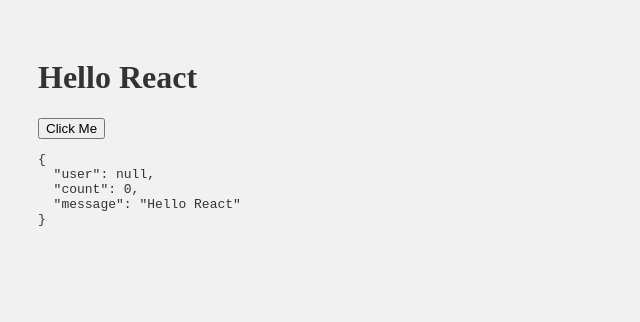
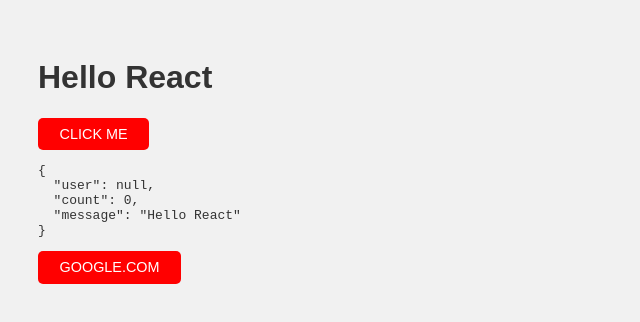
Before and after one commit to nikrowell/react-ejected, a React app: page / in a window 1280 px wide. Shown: the whole page, without its empty margins (0-640 px from the left). Built offline with nearby package versions, Linux system fonts and the light colour scheme; no server answers.

Commit message:
basic btn styles and button link example

```diff
--- a/scss/index.scss
+++ b/scss/index.scss
@@ -3,6 +3,42 @@
 
 body {
   color: $color-grey;
+  font-family: sans-serif;
   background: #f1f1f1;
   padding: 30px;
 }
+
+.btn {
+  // @include no-select;
+  display: inline-flex;
+  position: relative;
+  margin: 0;
+  padding: 0.625em 1.5em;
+  font-size: 0.9rem;
+  font-family: inherit;
+  line-height: 1;
+  text-align: center;
+  text-decoration: none;
+  text-transform: uppercase;
+  color: #FFF;
+  background-color: #F00;
+  border-radius: 5px;
+  border: 0;
+  white-space: nowrap;
+  outline: none;
+  cursor: pointer;
+  transition: .2s;
+  -webkit-appearance: none;
+  -moz-appearance: none;
+  appearance: none;
+}
+.btn:hover {
+  color: #FFF;
+  background-color: #555;
+  text-decoration: none;
+}
+.btn[disabled] {
+  pointer-events: none;
+  cursor: not-allowed;
+  opacity: 0.6;
+}
--- a/src/components/App.js
+++ b/src/components/App.js
@@ -23,6 +23,7 @@
         <h1>{this.state.message}</h1>
         <Button onClick={this.onClick}>Click Me</Button>
         {window.debug(this.state)}
+        <Button as="a" href="http://www.google.com/" target="_blank">google.com</Button>
       </div>
     );
   }
```
